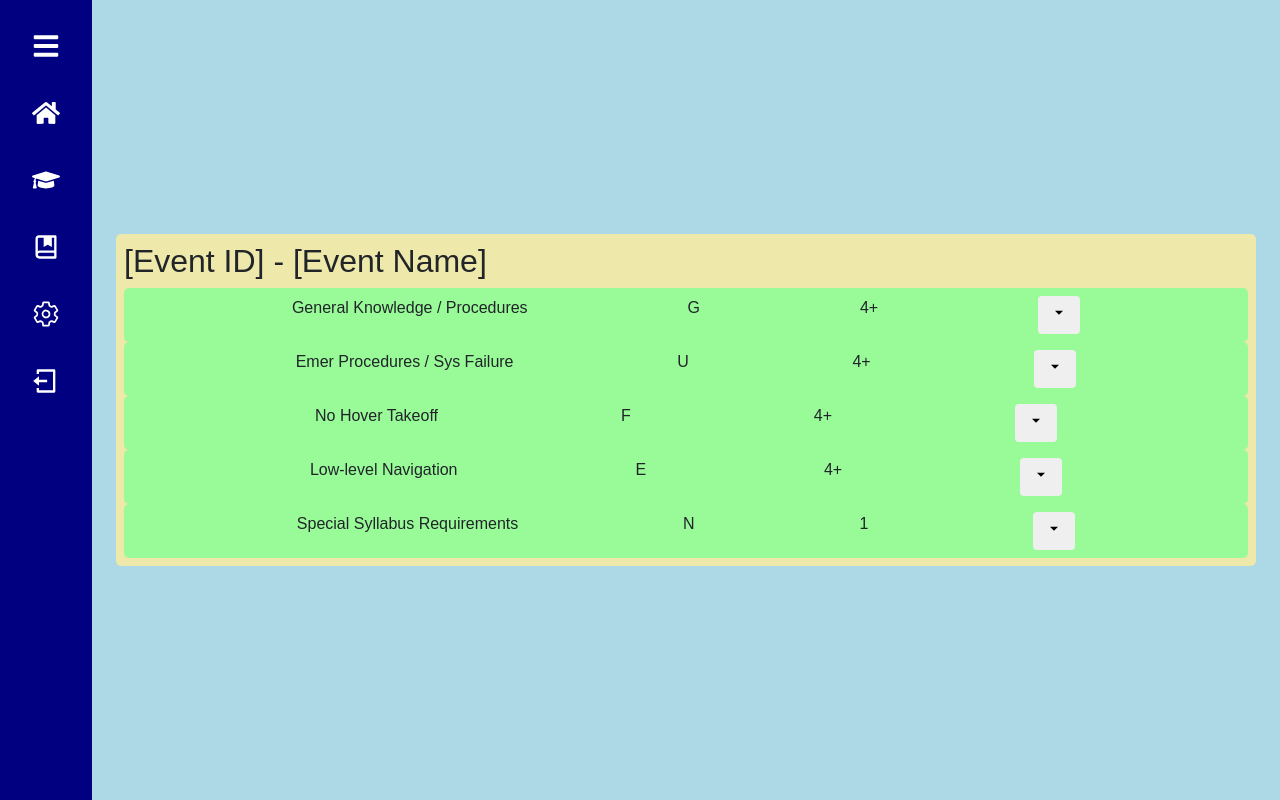
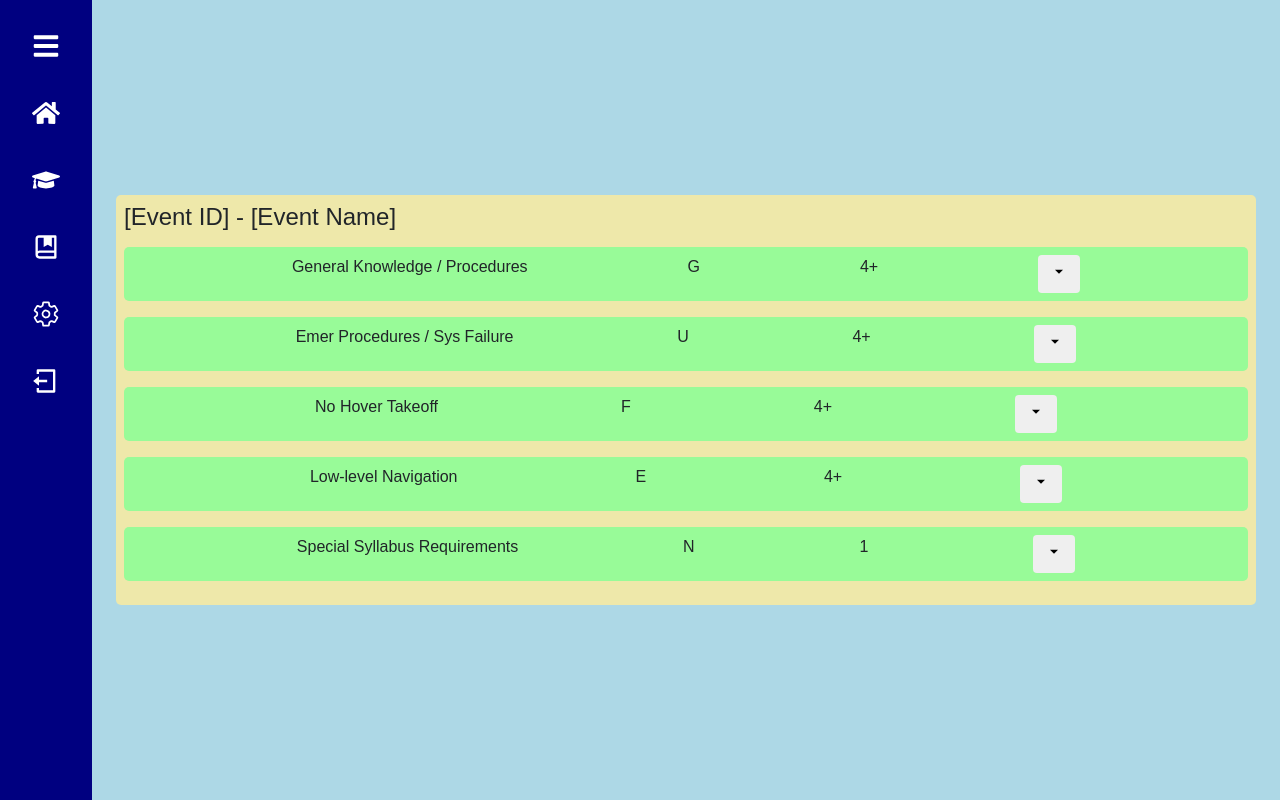
Before and after one commit to mattdillabough/cnatra-lms, a React (Create React App) app in the folder frontend/: page /Grades/1 in a window 1280 px wide. Built offline with nearby package versions, Linux system fonts and the light colour scheme.

Commit message:
Adjust font sizes & margins between screen sizes (#8)

```diff
--- a/frontend/src/App.css
+++ b/frontend/src/App.css
@@ -18,6 +18,13 @@
     display: flex;
     flex-direction: row;
   }
+
+  .App .container-fluid,
+  .App .container {
+    max-height: calc(100vh - 2em);
+    overflow-y: auto;
+    border-radius: 5px;
+  }
 }
 
 .container-fluid {
@@ -26,8 +33,6 @@
 
 .App .container-fluid,
 .App .container {
-  max-height: calc(100vh - 2em);
-  overflow-y: auto;
   border-radius: 5px;
 }
 
@@ -214,6 +219,14 @@
 }
 
 /* ----Gradesheet-----  */
+/* For smaller screens  */
+@media (max-width: 576px) {
+  .Gradesheet {
+    width: calc(100vw - 2em);
+    margin: 0em 1em;
+  }
+}
+
 .Gradesheet {
   background-color: palegoldenrod;
   padding: 0.5em;
@@ -225,6 +238,7 @@
 .maneuver {
   background: palegreen;
   padding: 0.5em;
+  margin: 1em 0em;
 }
 
 .maneuver-header {
--- a/frontend/src/Components/Grading/Grades.js
+++ b/frontend/src/Components/Grading/Grades.js
@@ -25,7 +25,7 @@ function Grades() {
       <h2 >This is the landing page for Grades</h2>
       <div className="container">
         <div className="card-group">
-          <h3 className="cardgroup-title">Current Phase Gradebook</h3>
+          <h4 className="cardgroup-title">Current Phase Gradebook</h4>
           <div className="card">
             <label className="card-title">{mockGradeData.phaseName}</label>
             <Link to={`/Grades/${mockGradeData.phaseId}`}>
@@ -34,7 +34,7 @@ function Grades() {
           </div>
         </div>
         <div className="card-group">
-          <h3 className="cardgroup-title">Past Gradebooks</h3>
+          <h4 className="cardgroup-title">Past Gradebooks</h4>
           {mockGradeData.pastGradebooks.map((phase, idx)=>{
             return (
               <div className="card" key={`phase_${idx}`}>
--- a/frontend/src/Components/Grading/Gradesheet.js
+++ b/frontend/src/Components/Grading/Gradesheet.js
@@ -104,7 +104,7 @@ function Gradesheet(){
 
   return(
     <div className="Gradesheet container">
-      <h2 className="event-identifier">[Event ID] - [Event Name]</h2>
+      <h4 className="event-identifier">[Event ID] - [Event Name]</h4>
       {mockGradesheetData.maneuvers.map((maneuver)=>{
         return(
           <Maneuver key={maneuver.id} maneuver={maneuver}/>
```
